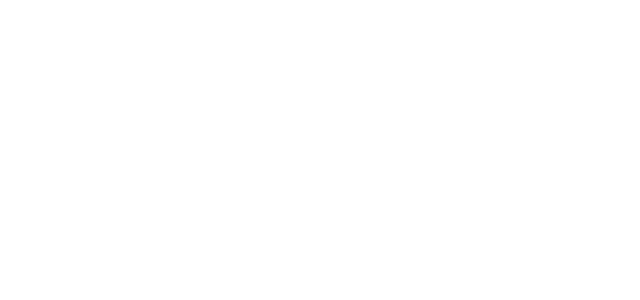
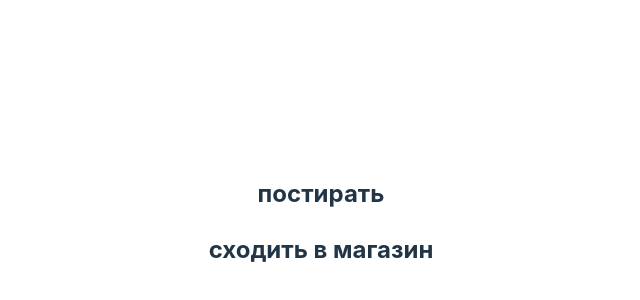
Before and after one commit to Diana397248/TODO, a Vue app: page / in a window 1280 px wide. Shown: the part 178-478 px from the top of the page, without its empty margins (319-959 px from the left). Built offline with nearby package versions, Linux system fonts and the light colour scheme.

Commit message:
Отображение дел

```diff
--- a/src/App.vue
+++ b/src/App.vue
@@ -1,9 +1,9 @@
 <script setup>
-import HelloWorld from './components/HelloWorld.vue';
+import TodoPage from './page/TodoPage.vue';
 </script>
 
 <template>
-  <HelloWorld />
+  <TodoPage />
 </template>
 
 <style scoped></style>
--- a/src/components/HelloWorld.vue
+++ /dev/null
@@ -1,5 +0,0 @@
-<script setup></script>
-
-<template></template>
-
-<style scoped></style>
--- /dev/null
+++ b/src/components/TaskItem.vue
@@ -0,0 +1,15 @@
+<script setup>
+
+const props = defineProps({
+  todo: Object,
+});
+
+</script>
+
+<template>
+  <h2> {{ props.todo.name }} </h2>
+</template>
+
+<style scoped>
+
+</style>
--- /dev/null
+++ b/src/components/TaskList.vue
@@ -0,0 +1,13 @@
+<script setup>
+import TaskItem from '../components/TaskItem.vue';
+
+let todos = [{name: "постирать"}, {name: "сходить в магазин"}];
+</script>
+
+<template>
+  <TaskItem v-for="todo in todos" :todo="todo"/>
+</template>
+
+<style scoped>
+
+</style>
--- /dev/null
+++ b/src/page/TodoPage.vue
@@ -0,0 +1,12 @@
+<script setup>
+import TaskList from '../components/TaskList.vue';
+
+</script>
+
+<template>
+  <TaskList />
+</template>
+
+<style scoped>
+
+</style>
```
